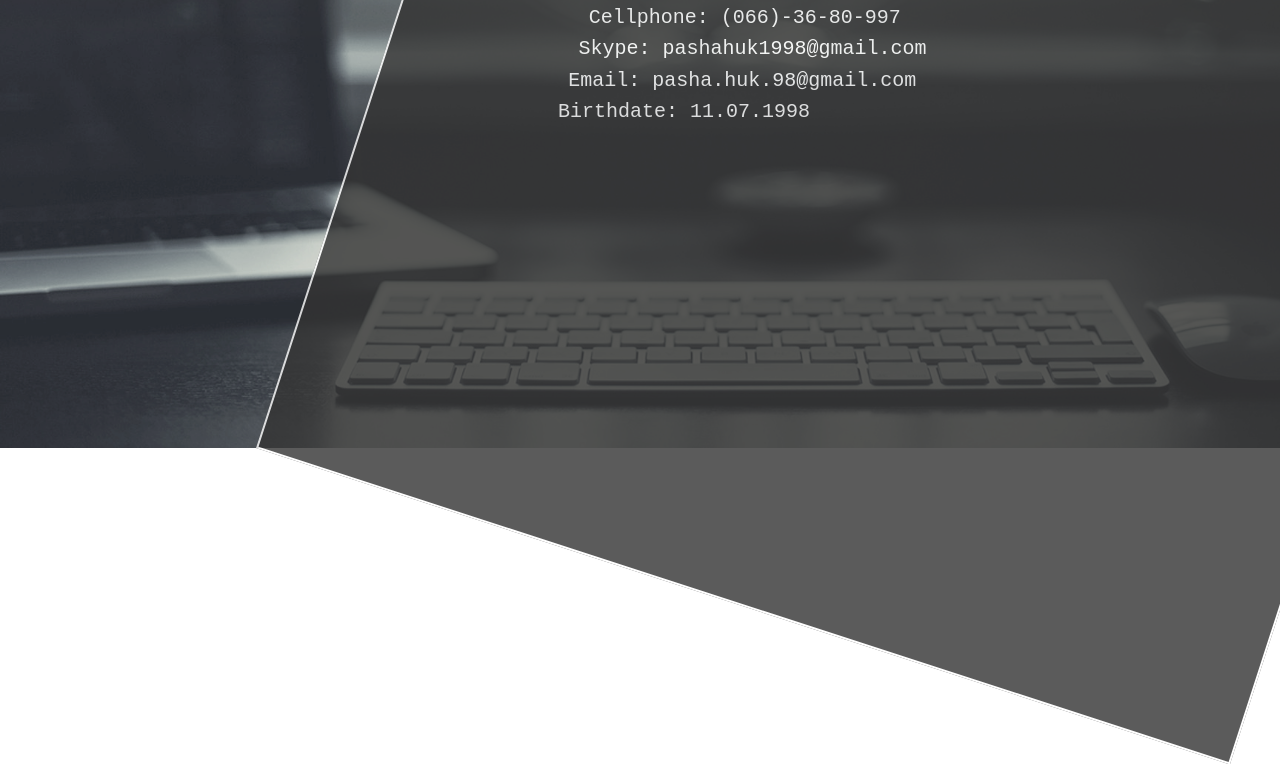
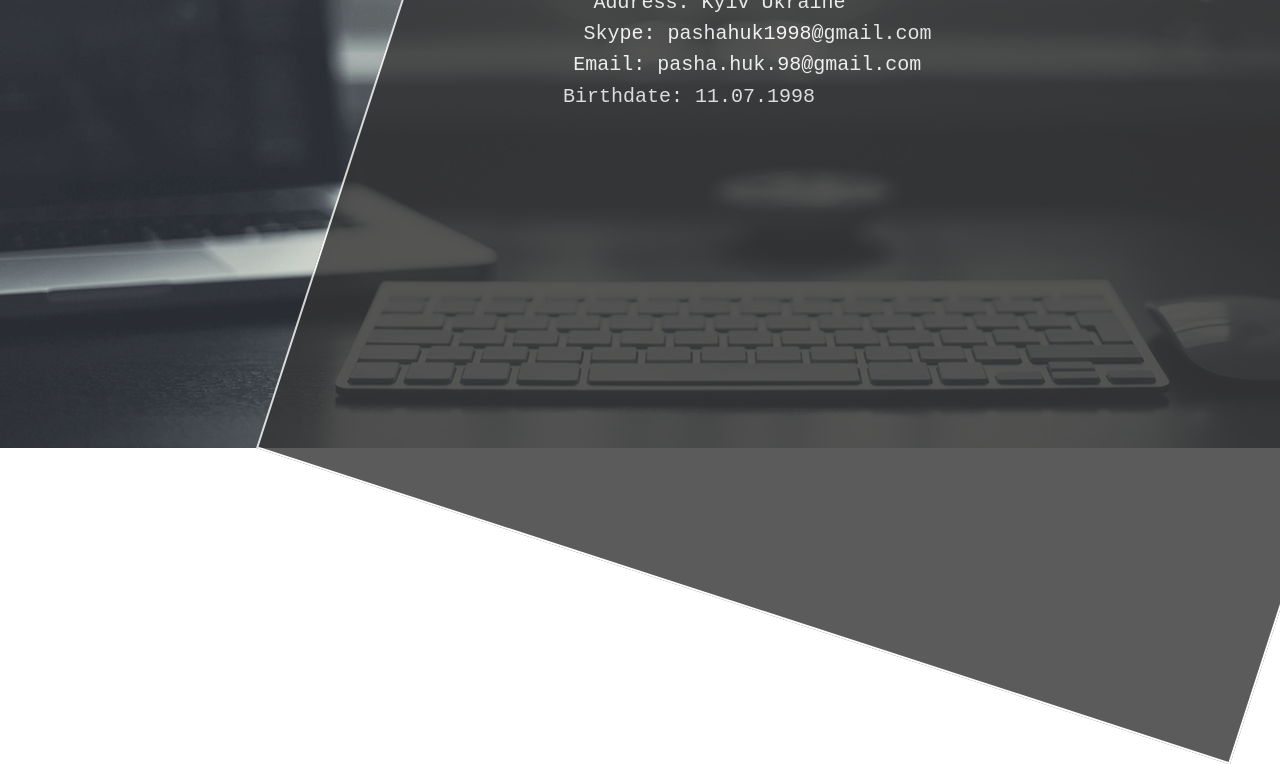
Before and after one commit to Pasha1998ua/Pasha1998ua.github.io, a plain HTML site: page index.html in a window 1280 px wide. Shown: the part 352-1116 px from the top of the page. Drawn offline with Linux system fonts and the light colour scheme.

Commit message:
Update index.html

```diff
--- a/index.html
+++ b/index.html
@@ -26,7 +26,6 @@
                 <h1>Huk Pavlo</h1>
                 <h2>Personal Information</h2>
                 <span>Address: Kyiv Ukraine</span>
-                <span>Cellphone: (066)-36-80-997</span>
                 <span>Skype: pashahuk1998@gmail.com</span>
                 <span>Email: pasha.huk.98@gmail.com</span>
                 <span>Birthdate: 11.07.1998</span>
```
